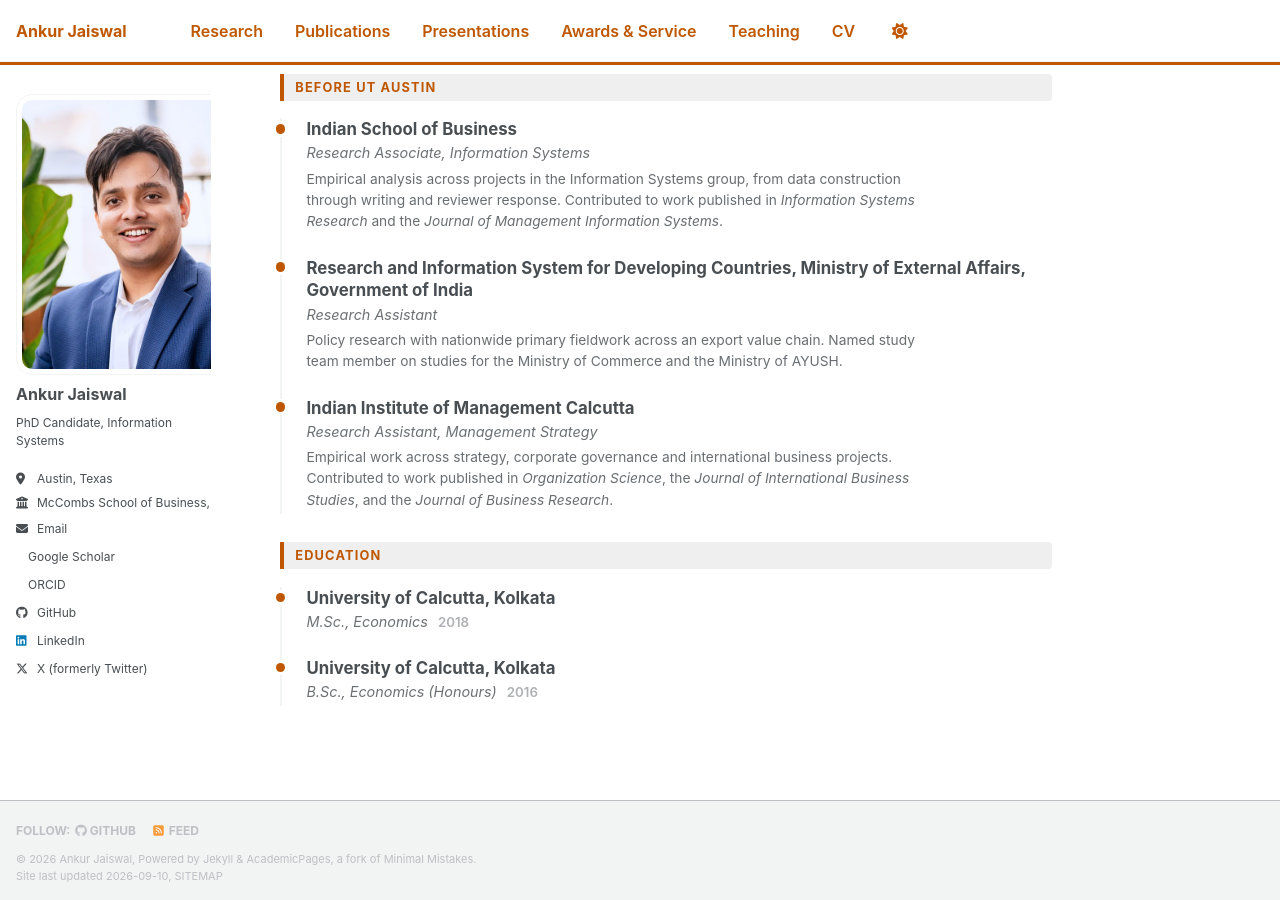
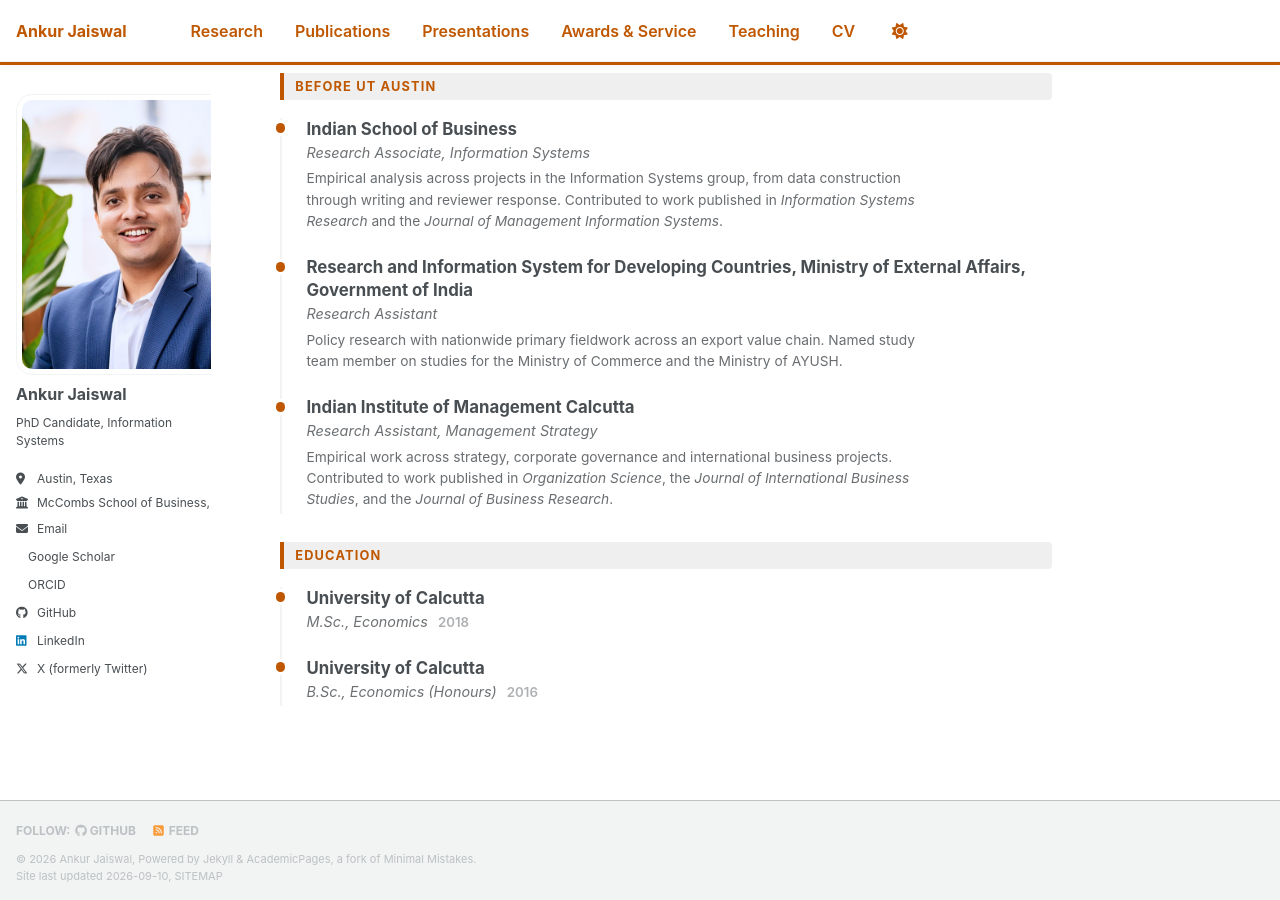
Before and after one commit to ankurjaiswal-aj/ankurjaiswal-aj.github.io, a Jekyll site: the page built from _pages/about.md, in a window 1280 px wide and 900 px high, scrolled down 945 px. Built offline with Jekyll 4.4.1, drawn with Linux system fonts in a browser that asks for light colours; a style sheet for code colours, icons or effects is not loaded.

Commit message:
Home: drop city from education entries
Co-Authored-By: Claude Opus 5 (1M context) <noreply@anthropic.com>
Claude-Session: https://claude.ai/code/session_01E9crG7vAU8vaRPUgnD2akC

```diff
--- a/_pages/about.md
+++ b/_pages/about.md
@@ -63,12 +63,12 @@ Generative AI and knowledge work; business value of IT; continuous feature innov
 <div class="timeline">
 
   <div class="timeline-item">
-    <div class="timeline-org">University of Calcutta, Kolkata</div>
+    <div class="timeline-org">University of Calcutta</div>
     <div class="timeline-role">M.Sc., Economics <span class="timeline-year">2018</span></div>
   </div>
 
   <div class="timeline-item">
-    <div class="timeline-org">University of Calcutta, Kolkata</div>
+    <div class="timeline-org">University of Calcutta</div>
     <div class="timeline-role">B.Sc., Economics (Honours) <span class="timeline-year">2016</span></div>
   </div>
 
```
